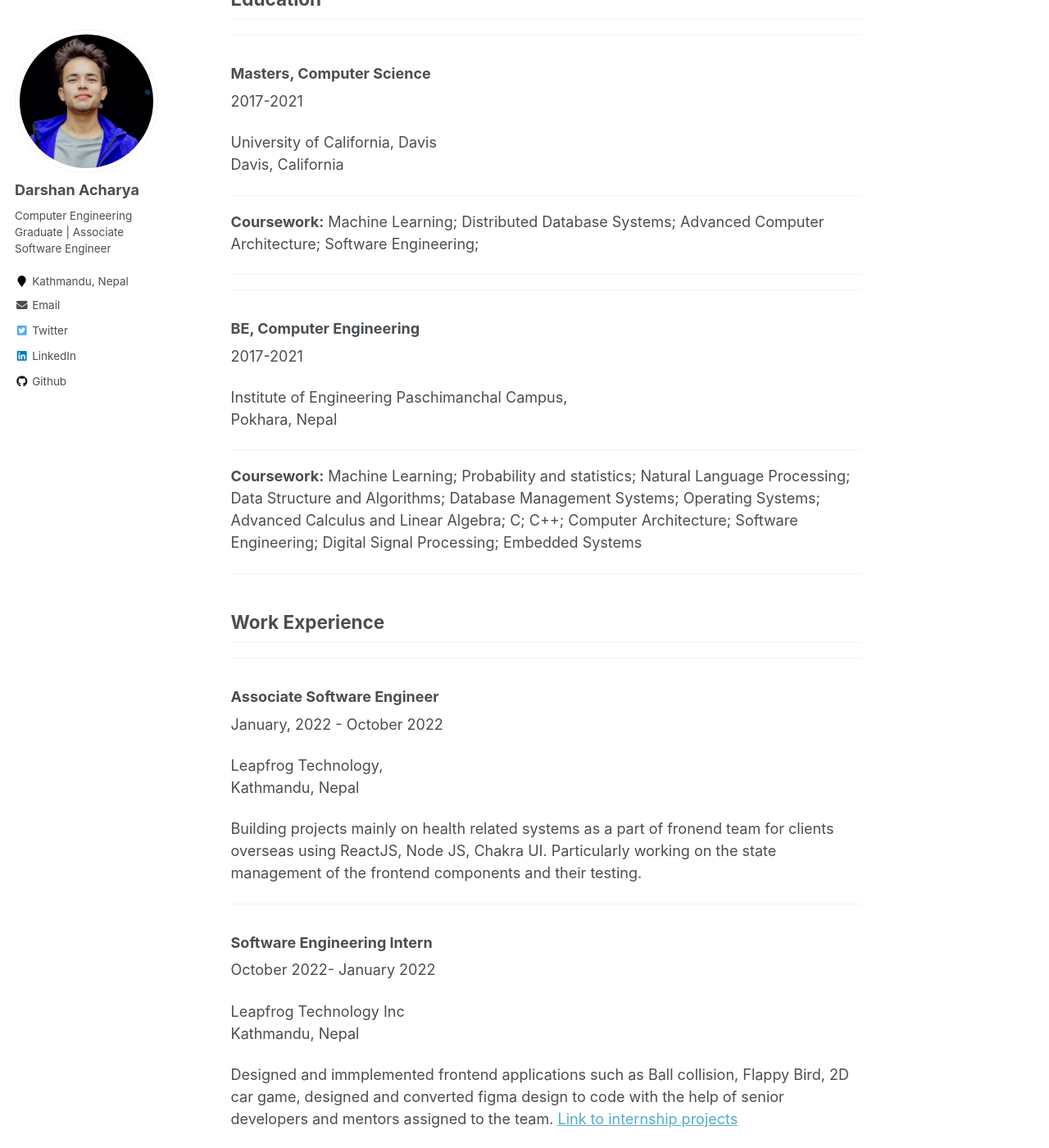
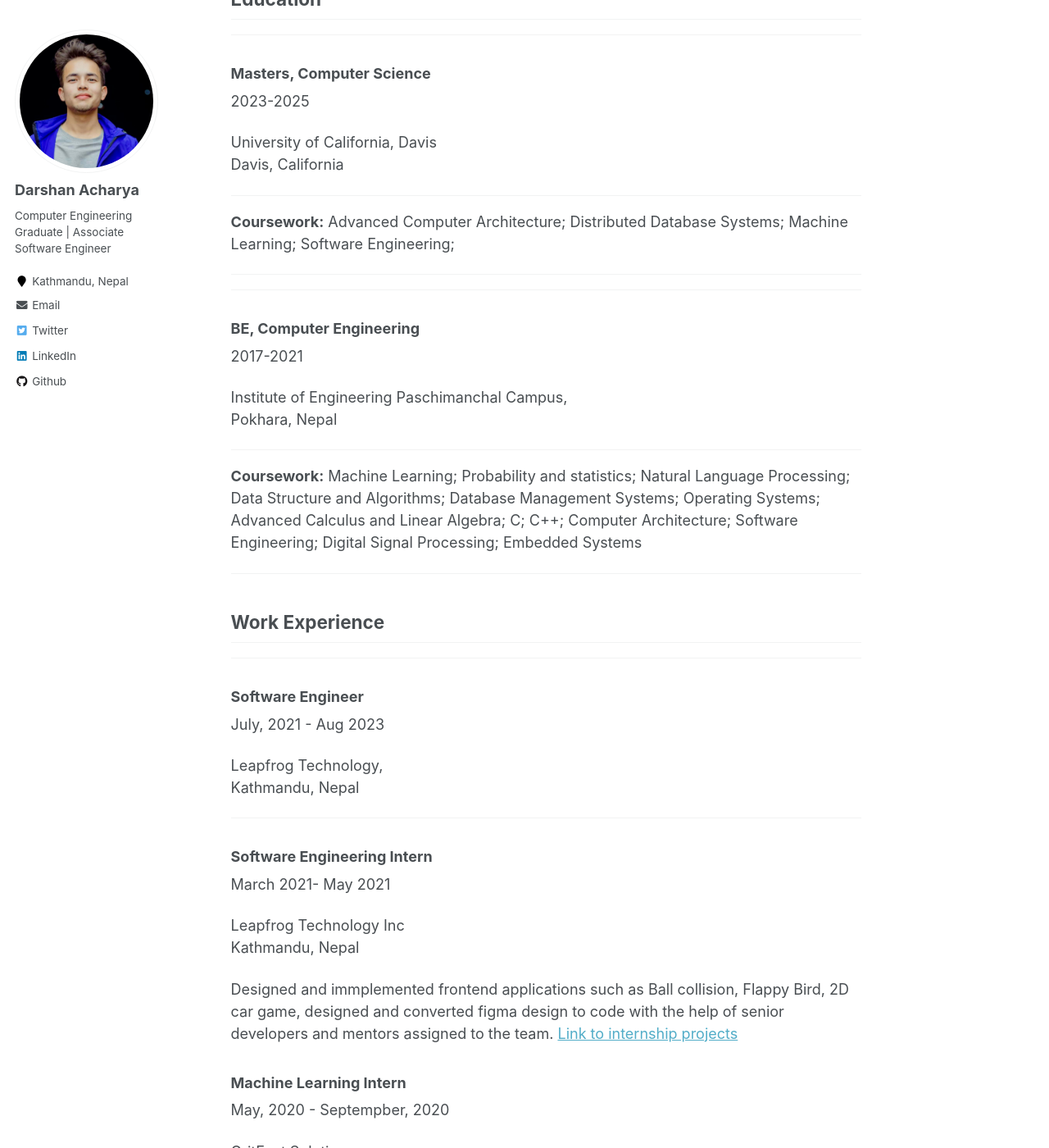
Before and after one commit to acharyadarshan/acharyadarshan.github.io, a Jekyll site: the page built from _pages/about.md, in a window 1280 px wide and 1400 px high, scrolled down 395 px. Shown: the whole window at 82% size. Built offline with Jekyll 4.4.1, drawn with Linux system fonts in a browser that asks for light colours; some of the changed text lies outside the part shown.

Commit message:
update: fix

```diff
--- a/_pages/about.md
+++ b/_pages/about.md
@@ -24,7 +24,7 @@
 
 ---
 
-Get a PDF copy of my CV [here](/files/Darshan_Acharya_Resume.pdf)
+Get a PDF copy of my CV [here](/files/DA_Resume.pdf)
 
 ---
 
@@ -34,14 +34,14 @@
 
 ### Masters, Computer Science
 
-2017-2021
+2023-2025
 
 University of California, Davis <br>
 Davis, California
 
 ---
 
-**Coursework:** Machine Learning; Distributed Database Systems; Advanced Computer Architecture; Software Engineering;
+**Coursework:** Advanced Computer Architecture; Distributed Database Systems; Machine Learning; Software Engineering;
 
 
 ---
@@ -67,20 +67,18 @@
 
 ---
 
-### Associate Software Engineer
+### Software Engineer
 
-January, 2022 - October 2022
+July, 2021 - Aug 2023
 
 Leapfrog Technology, <br>
 Kathmandu, Nepal
-
-Building projects mainly on health related systems as a part of fronend team for clients overseas using ReactJS, Node JS, Chakra UI. Particularly working on the state management of the frontend components and their testing.
 
 ---
 
 ### Software Engineering Intern
 
-October 2022- January 2022
+March 2021- May 2021
 
 Leapfrog Technology Inc <br>
 Kathmandu, Nepal
@@ -129,21 +127,24 @@
 
 ### Projects
 
+-[UTXO Visualization](https://utxo.netlify.app/)<br>
+ a transaction heatmap visualization for more than 10K transactions in the Resilient Database developed by the Expo lab at UC Davis
+
 - [Logic Simulator ](https://logic-circuit-simulator-frontend.darshanacharya.repl.co/)<br>
   An application that helps you simulate and visualize the various electric circuits using fundamental logic gates.
   Note: Initially loading project requires 15-20s to fetch data from backend server
 
+-[Python testing frameworks](https://github.com/EYH0602/TestEval)<br> Evaluation of Python frameworks used on open-source software
+
 - [Chinese to Nepali Translation ](https://github.com/acharyadarshan/Speech-Translator)<br>.
   An application that can translate chinese speech to Nepali offline. Made using tacotron 2 model for TTS, transformer for training and multilingual dataset as bible corpse dataset for training.
 
-- [Automated musical tune generation using char RNN](https://acharyadarshan.github.io/2020/03/web-pelican-intro/)<br>
-  An application that can generate a sequence of ABC musical notes which can be played by media player to compose musical tunes
 
 - [Draw using discrete fourier transform](https://drawusing-fourier.netlify.app/)<br>
   An application that helps you draw any shape or figure and visualize the working of Fourier transform to rebuild the same figure by application of the Fourier transform.
 
 - [2D Fighting game ](https://2d-1.darshanacharya.repl.co/)<br>.
-  A modified retro style game similar to sonic made as part of intrenship.
+  A modified retro style game similar to sonic made as part of internship.
 
 <!-- - [Portable Electrocardiogram Device ](https://acharyadarshan.netlify.app/projects.html)<br>
   A cheap and easily portable ECG device that helps you to measure the various prinicpal pulsating activities of heart. -->
```
Also changed, not shown: _posts/2020-03-19-web-pelican-intro.md (+2 -2 lines), 1 other file.
